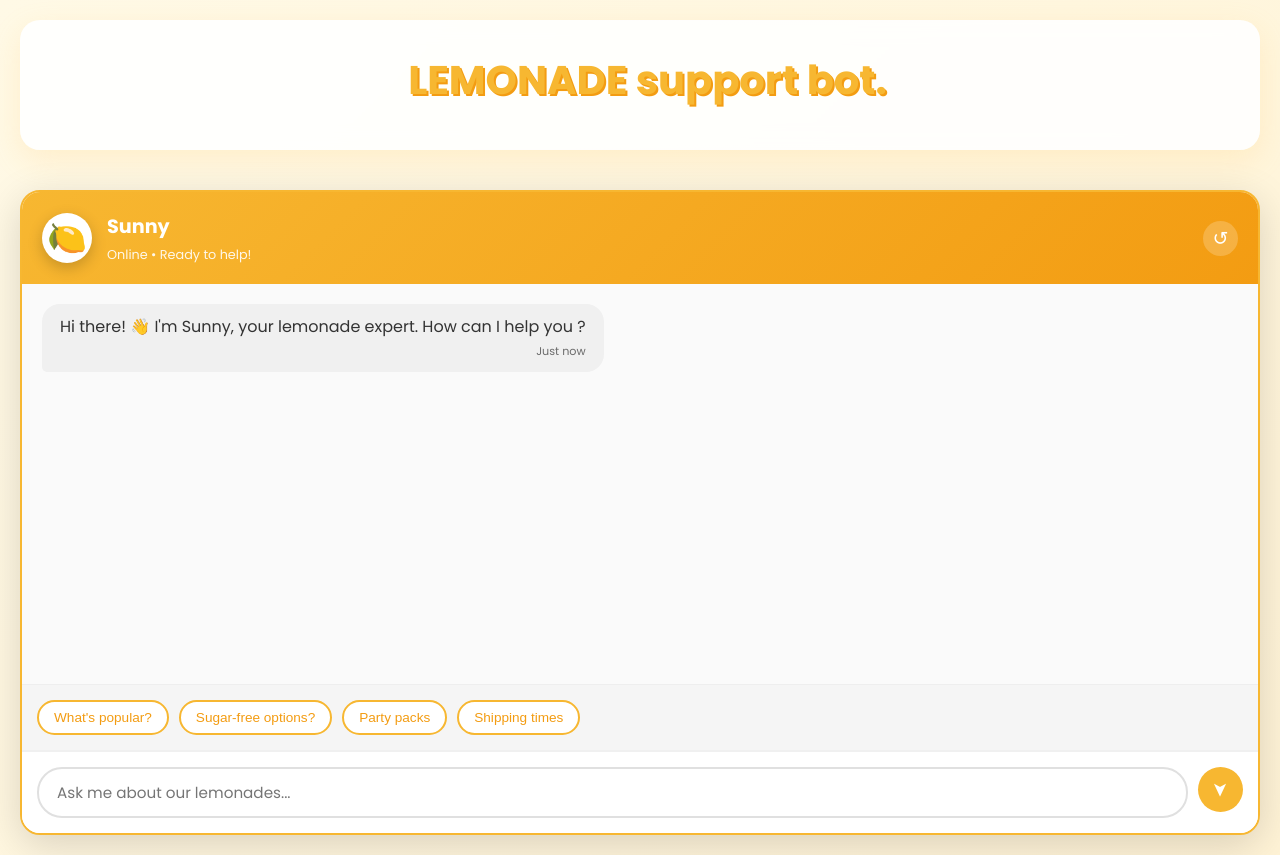
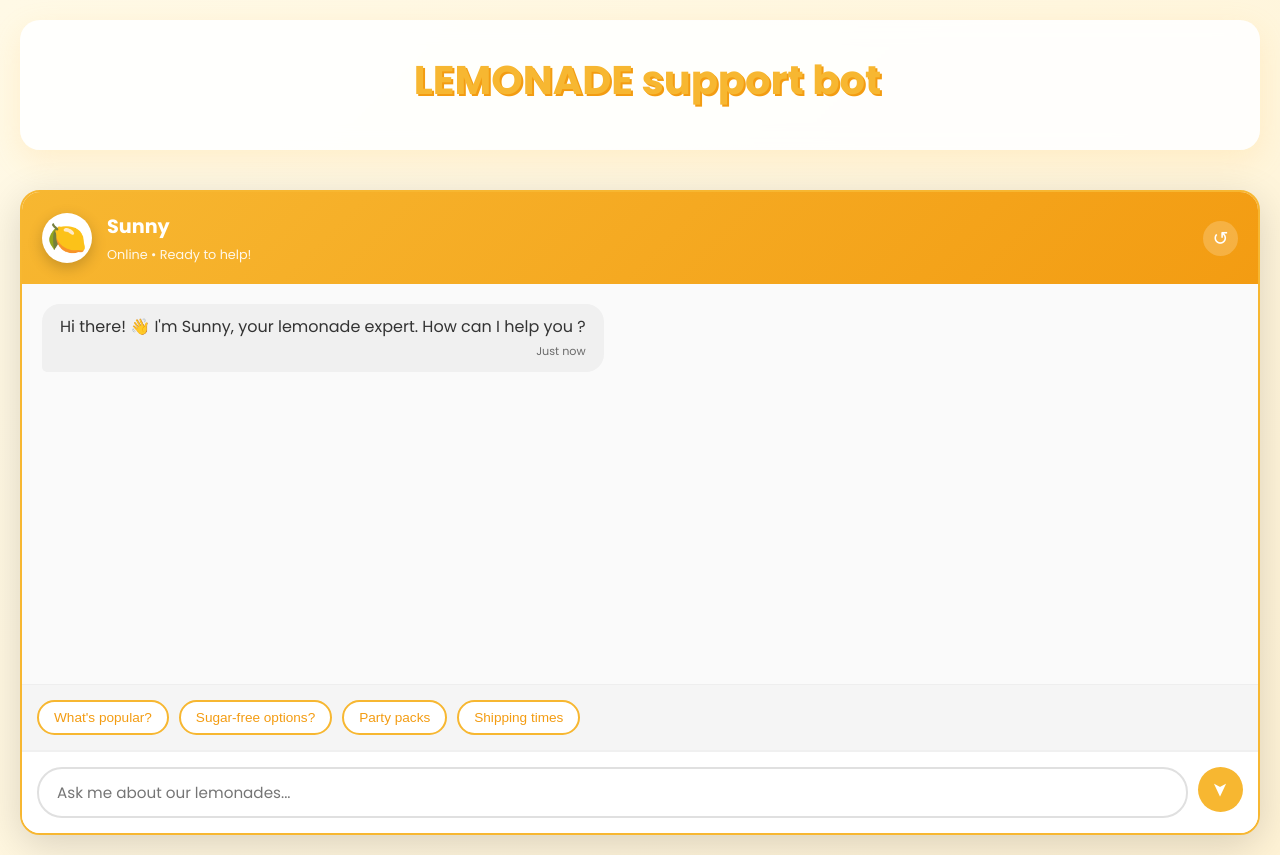
Before and after one commit to Luisrotich/chatbot-lemonade-support, a plain HTML site: page frontend/index.html in a window 1280 px wide. Drawn offline with Linux system fonts and the light colour scheme; no server answers.

Commit message:
Initial commit - lemonade chatbot

```diff
--- a/frontend/index.html
+++ b/frontend/index.html
@@ -13,7 +13,7 @@
         <header class="header">
             <div class="logo">
                 <span class="logo-icon"></span>
-                <h1>LEMONADE support bot.
+                <h1>LEMONADE support bot
 
                 </h1>
             </div>
```
